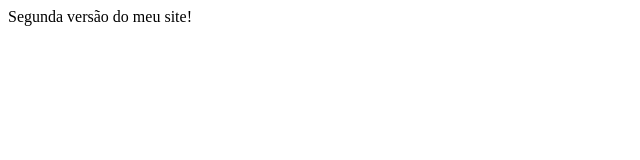
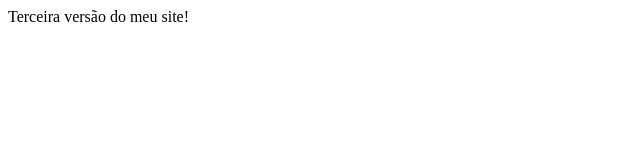
Before and after one commit to MaxPichy/projeto_pi, a plain HTML site: page index.html in a window 1280 px wide. Shown: the full height of the page, 0-640 px from the left. Drawn offline with Linux system fonts and the light colour scheme.

Commit message:
Minha terceira alteração!

```diff
--- a/index.html
+++ b/index.html
@@ -7,7 +7,7 @@
 </head>
 <body>
 
-    Segunda versão do meu site!
+    Terceira versão do meu site!
 
 </body>
 </html>
```
